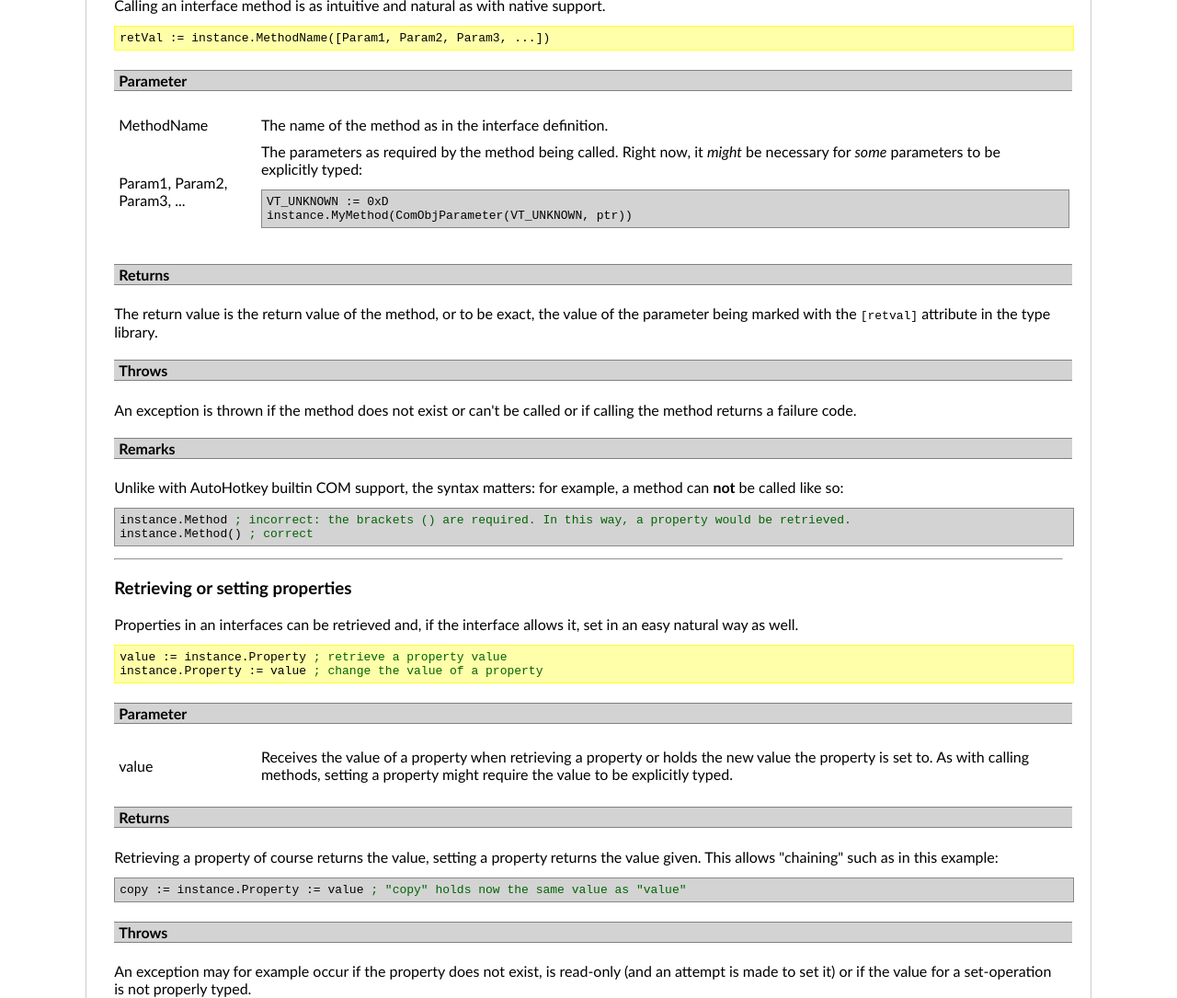
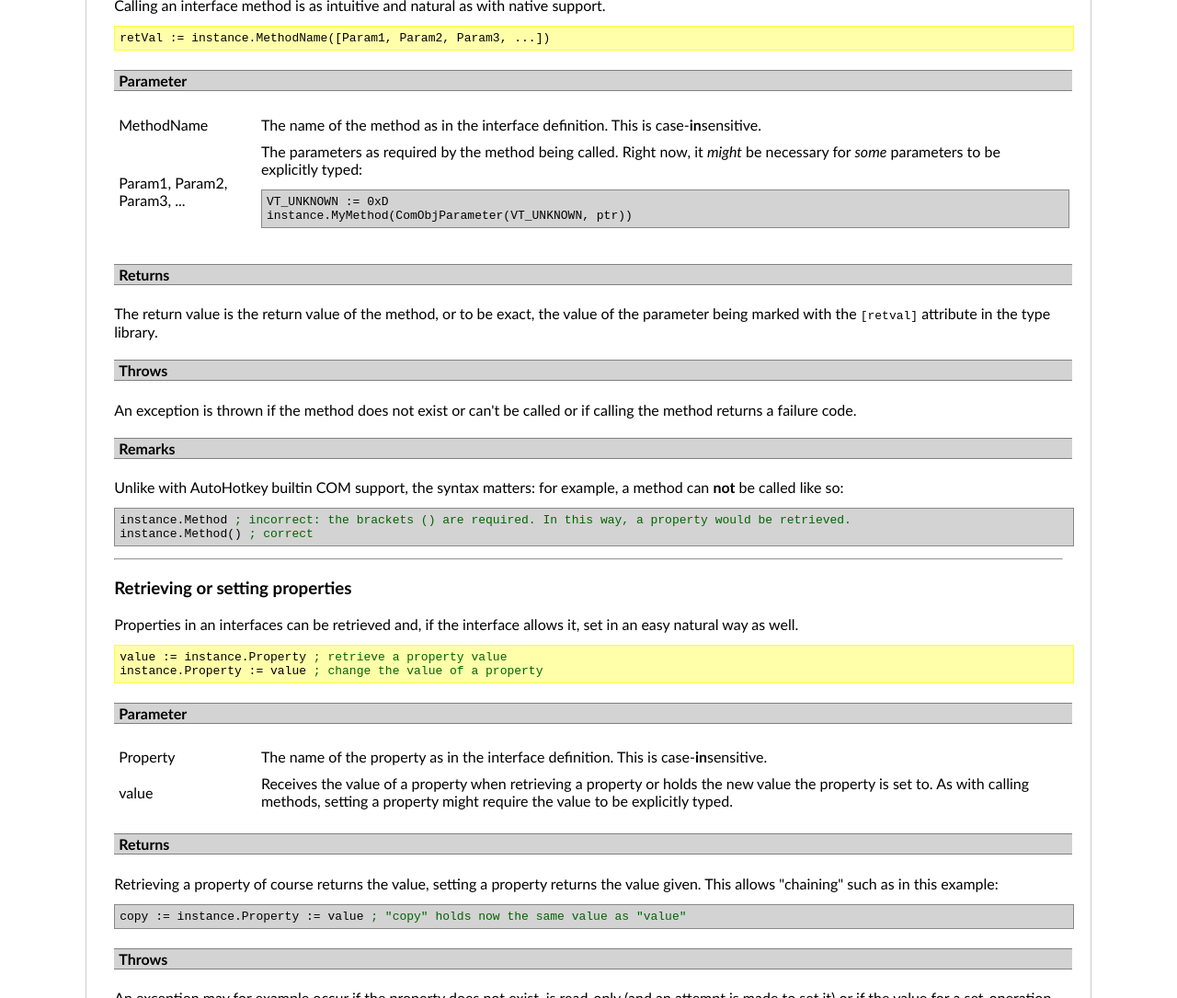
Before and after one commit to maul-esel/ImportTypeLib, a plain HTML site: page Interfaces.html in a window 1280 px wide. Shown: the part 800-1885 px from the top of the page at 92% size. Drawn offline with Linux system fonts and the light colour scheme.

Commit message:
add notes on case-sensitivity

```diff
--- a/Interfaces.html
+++ b/Interfaces.html
@@ -50,7 +50,7 @@
 					<tr>
 						<td>MethodName</td>
 						<td>
-							The name of the method as in the interface definition.
+							The name of the method as in the interface definition. This is case-<strong>in</strong>sensitive.
 						</td>
 					</tr>
 					<tr>
@@ -82,6 +82,12 @@
 			<table class="param-table">
 				<tbody>
 					<tr>
+						<td>Property</td>
+						<td>
+							The name of the property as in the interface definition. This is case-<strong>in</strong>sensitive.
+						</td>
+					</tr>
+					<tr>
 						<td>value</td>
 						<td>
 							Receives the value of a property when retrieving a property or holds the new value the property is set to.
```
